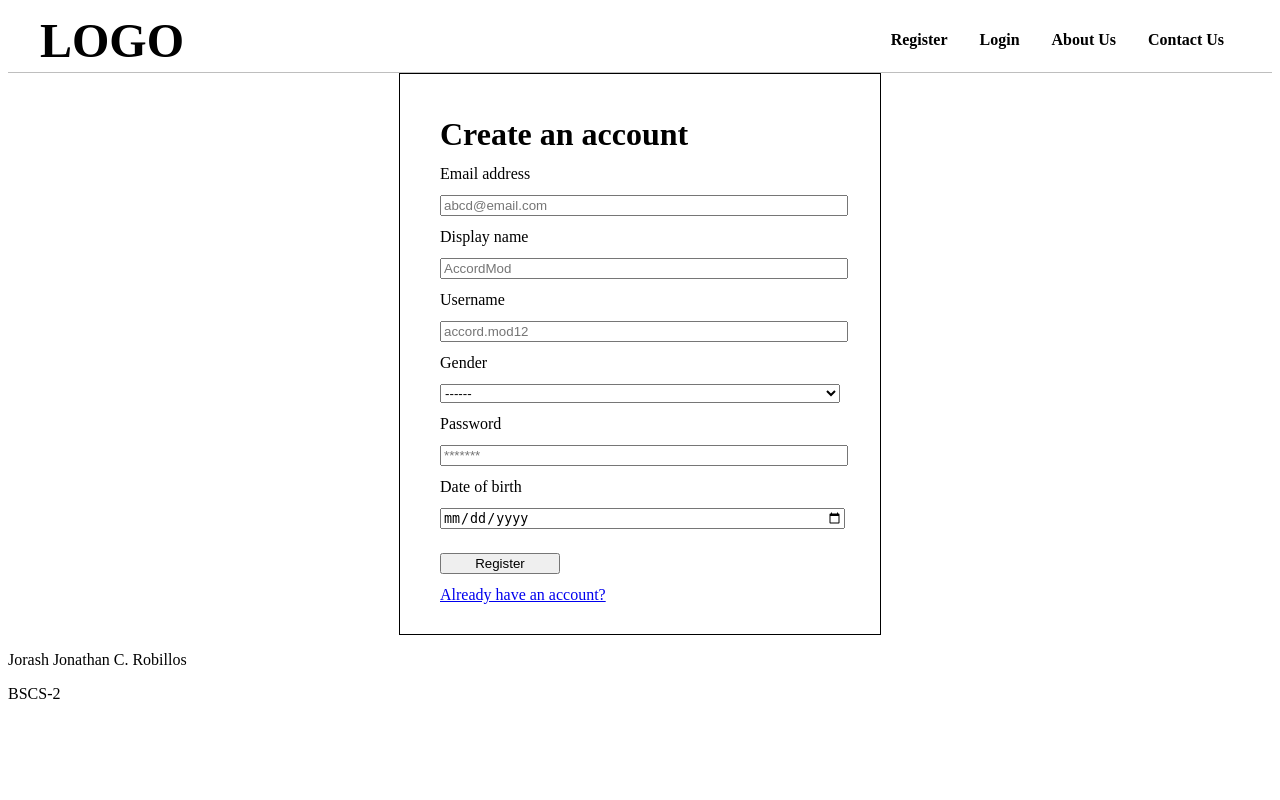
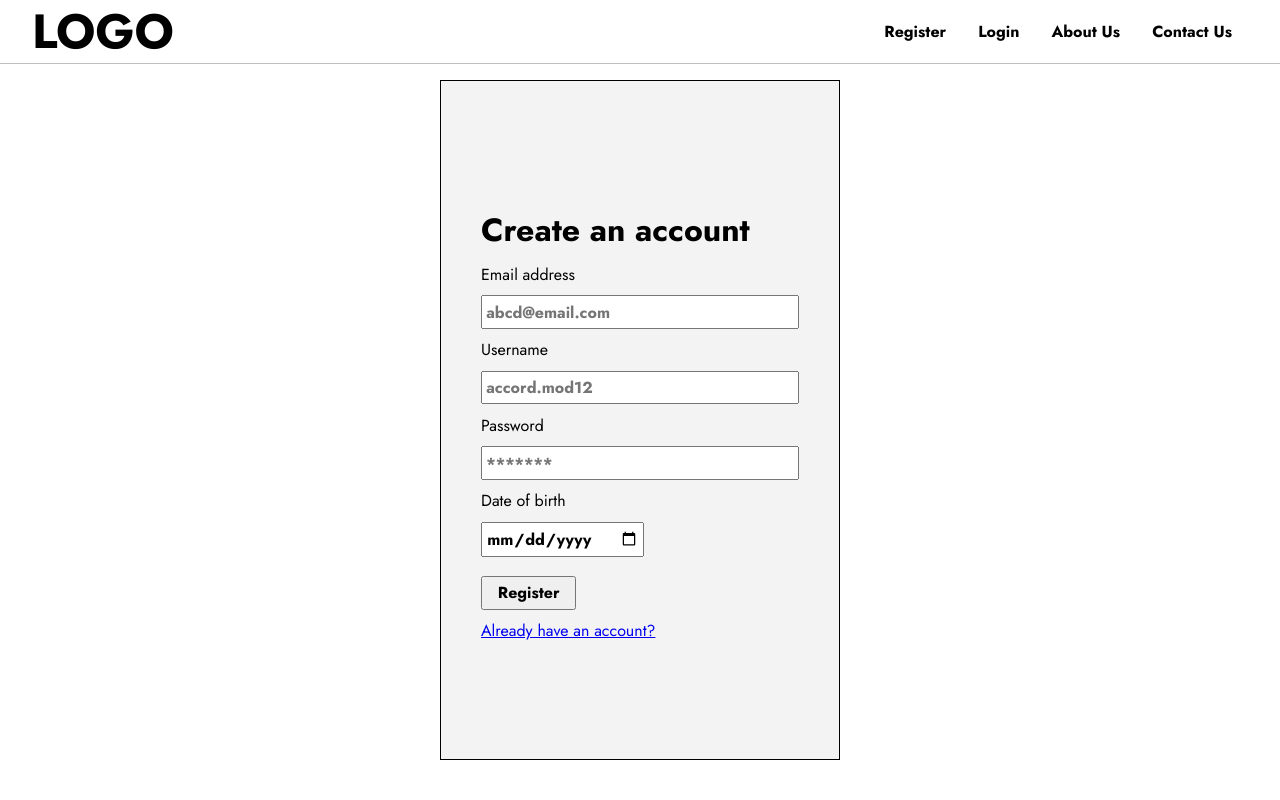
Before and after one commit to pokemau/accord, a PHP site: page /register.php in a window 1280 px wide. Run offline with PHP 8.4, Linux system fonts and the light colour scheme.

Commit message:
add register user functionality

```diff
--- a/connect.php
+++ b/connect.php
@@ -1,8 +1,6 @@
 <?php
-    $connection = new mysqli('localhost', 'root', '', 'dbrobillosf2');
+$connection = new mysqli('localhost', 'root', '', 'dbaccord');
 
-    if(!$connection){
-        die (mysqli_error($mysqli));
-    }
-
-?>
+if (!$connection) {
+  die(mysqli_error($mysqli));
+}
--- a/css/index.css
+++ b/css/index.css
@@ -5,7 +5,6 @@
 }
 
 #main-cont {
-  /* background-color: orange; */
   width: 50vw;
   margin: auto;
   text-align: center;
--- a/css/nav.css
+++ b/css/nav.css
@@ -1,7 +1,17 @@
+@import url("https://fonts.googleapis.com/css2?family=Jost:ital,wght@0,100..900;1,100..900&display=swap");
+
+* {
+  padding: 0;
+  margin: 0;
+  box-sizing: border-box;
+  font-family: "Jost", sans-serif;
+}
+
 #logo {
   font-size: 3rem;
   font-weight: bold;
 }
+
 #logo a {
   text-decoration: none;
   cursor: pointer;
@@ -15,7 +25,6 @@ nav {
   align-items: center;
   height: 4rem;
   border-bottom: 1px solid rgb(190, 190, 190);
-  /* background-color: orange; */
 }
 
 #nav-links {
--- a/css/register.css
+++ b/css/register.css
@@ -1,6 +1,5 @@
 #registerForm {
-  /* background-color: orange; */
-  height: 30rem;
+  height: 85vh;
   width: 25rem;
   display: flex;
   justify-content: center;
@@ -9,19 +8,18 @@
   padding: 40px;
   border: 1px black solid;
 
-  margin: auto;
-  /* position: absolute;
-  height: 600px;
-  width: 400px;
-  top: 50%;
-  left: 50%;
-  transform: translate(-50%, -50%);
-  padding: 40px;
-  display: flex;
-  flex-direction: column;
-  justify-content: center;
-  align-items: center;
-  */
+  margin: 1rem auto 0 auto;
+  background-color: rgb(243, 243, 243);
+  /* margin: auto; */
+}
+
+input {
+  font-weight: bold;
+  font-size: 1rem;
+  padding: 0.2rem;
+}
+input:focus {
+  outline: none;
 }
 
 #registerForm > form > * {
--- a/register.php
+++ b/register.php
@@ -5,60 +5,53 @@
 
 <!DOCTYPE html>
 <html lang="en">
+
 <head>
   <meta charset="UTF-8" />
   <meta name="viewport" content="width=device-width, initial-scale=1.0" />
   <title>Accord Register Page</title>
+  <link rel="stylesheet" href="css/register.css" />
   <link rel="stylesheet" href="css/nav.css" />
-    <link rel="stylesheet" href="css/register.css" />
+  <link rel="stylesheet" href="css/message.css" />
 </head>
+
 <body>
 
   <div id="registerForm">
     <form method="post">
       <h1>Create an account</h1>
-        <label for="txtemailadd">Email address</label>
+      <label for="email">Email address</label>
       <input
-          id="txtemailadd"
-          name="txtemailadd"
+        id="email"
+        name="txtemail"
         class="txtInput"
         type="email"
         placeholder="abcd@email.com"
         required />
-        <label for="txtdisplayname">Display name</label>
+
+      <label for="username">Username</label>
       <input
-          id="txtdisplayname"
-          name="txtdisplayname"
-          class="txtInput"
-          type="text"
-          placeholder="AccordMod"
-          required />
-        <label for="txtusername">Username</label>
-        <input
-          id="txtusername"
+        id="username"
         name="txtusername"
         class="txtInput"
         type="text"
         placeholder="accord.mod12"
         required />
-        <label for="txtgender">Gender</label>
-        <select name="txtgender" class="txtInput">
-            <option value="">------</option>
-            <option value="Male">Male</option>
-            <option value="Female">Female</option>
-            <option value="Other">Other</option>
-        </select>
-        <label for="txtpassword">Password</label>
+
+      <label for="password">Password</label>
       <input
-          id="txtpassword"
+        id="password"
         name="txtpassword"
         class="txtInput"
         type="password"
         placeholder="*******"
         required />
-        <label for="txtbirthdate">Date of birth</label>
-        <input id="txtbirthdate" name="txtbirthdate" class="txtInput" type="date" required></input>
-        <input type="submit" id="btnRegister" name="btnRegister" value="Register"  >
+
+      <label for="birthdate">Date of birth</label>
+      <div>
+        <input type="date" name="txtbirthday" />
+      </div>
+      <input type="submit" id="btnRegister" name="btnRegister" value="Register">
       <br>
       <a href="login.php">Already have an account?</a>
     </form>
@@ -66,48 +59,58 @@
 </body>
 
 
+</html>
 
 <?php
-    if(isset($_POST['btnRegister'])){
-      //userprofile
-      $displayname = $_POST['txtdisplayname'];
-      $gender = $_POST['txtgender'];
-      $birthdate = $_POST['txtbirthdate'];
+if (isset($_POST['btnRegister'])) {
+  //retrieve data from form and save the value to a variable
+  //for tbluserprofile
 
-      //useraccount
-      $emailadd = $_POST['txtemailadd'];
-      $username = $_POST['txtusername'];
-      $password = $_POST['txtpassword'];
-
-      //save data
-      $sqluserprofile ="Insert into tbluserprofile(displayname, gender, birthdate) values('".$displayname."','".$gender."','".$birthdate."')";
+  //////////////////////////////////
+  $emailAdd   = $_POST['txtemail'];
+  $userName   = $_POST['txtusername'];
+  $birthDay   = $_POST['txtbirthday'];
+  $password   = $_POST['txtpassword'];
 
   //Check tbluseraccount if username is already existing. Save info if false. Prompt msg if true.
-      $sql2 ="Select * from tbluseraccount where username='".$username."'";
-      $result = mysqli_query($connection,$sql2);
+  $getUname_QUERY = "SELECT * FROM tblaccount WHERE username='" . $userName . "'";
+  $result = mysqli_query($connection, $getUname_QUERY);
   $row = mysqli_num_rows($result);
-      if($row == 0){
-        $sqluseraccount ="Insert into tbluseraccount(emailadd,username,password,usertype) values('".$emailadd."','".$username."','".$password."', 'user')";
-        mysqli_query($connection,$sqluserprofile);
-        mysqli_query($connection,$sqluseraccount);
-        echo "<script language='javascript'>
-              alert('New record saved.');
-            </script>";
-        //header("location: index.php");
-      }else{
-        echo "<script language='javascript'>
-              alert('Username already existing');
-            </script>";
+  if ($row == 0) {
+
+    $hashedPW = password_hash($password, PASSWORD_DEFAULT);
+
+    $tblAccountInsert_QUERY = "INSERT INTO tblaccount(emailadd,username,password) VALUES('". $emailAdd ."','". $userName ."','". $hashedPW ."')";
+    mysqli_query($connection, $tblAccountInsert_QUERY);
+
+    $accountKey = mysqli_insert_id($connection);
+    $tblUserInsert_QUERY = "INSERT INTO tbluser(accountID,birthdate,displayname) VALUES('". $accountKey ."','". $birthDay ."', '". $userName ."')";
+    mysqli_query($connection, $tblUserInsert_QUERY);
+
+    showMessage("New Record Saved");
+  } else {
+    showMessage("Account Already Exists");
   }
 }
 
+function showMessage($message) {
 
+  echo "
+      <div id='message-box'>
+        <p>$message</p>
+      </div>
+    ";
 
+  echo "
+      <script>
+        setTimeout(function() {
+          var messageBox = document.getElementById('message-box');
+          if (messageBox) {
+            messageBox.parentNode.removeChild(messageBox);
+          }
+        }, 3000);
+      </script>
+    ";
+}
 
 ?>
-
-  <footer>
-    <p>Jorash Jonathan C. Robillos</p>
-    <p>BSCS-2</p>
-  </footer>
-</html>
```
Also changed, not shown: index.php (+3 -4 lines), login.php (+22 -32 lines). Lines whose indentation alone changed are shown as unchanged.
